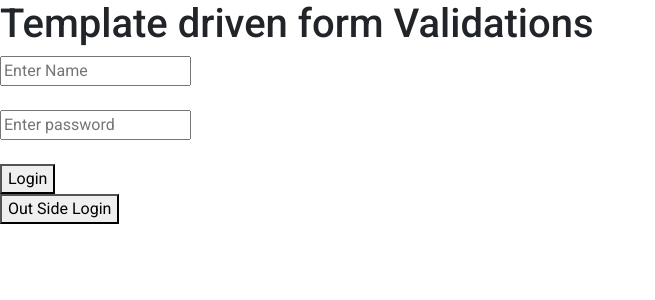
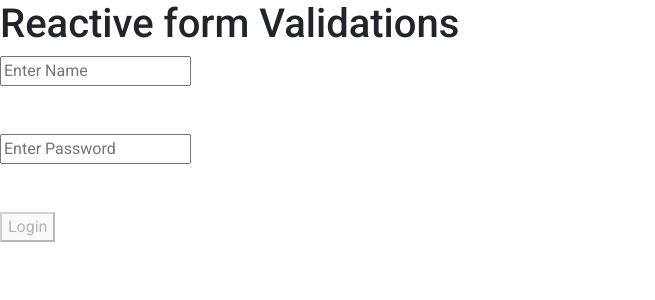
Before and after one commit to Amanymous/learning-Angular, an Angular app: page / in a window 1280 px wide. Shown: the top 300 px of the page, without its empty margins (0-655 px from the left). Built offline with nearby package versions, Linux system fonts and the light colour scheme.

Commit message:
feat: template validation

```diff
--- a/src/app/app.component.html
+++ b/src/app/app.component.html
@@ -1,7 +1,13 @@
-<h1>Template driven form Validations</h1>
-<form #loginForm="ngForm" (ngSubmit)=userLogin(loginForm.value)>
-  <input type="text" placeholder="Enter Name" name="name" ngModel><br><br>
-  <input type="password" placeholder="Enter password" name="password" ngModel><br><br>
-  <button>Login</button>
+<h1>Reactive form Validations</h1>
+<form #loginForm="ngForm" (ngSubmit)="loginUser()">
+  <input type="email" required #name="ngModel" pattern="[a-zA-Z]+$" name="name" placeholder="Enter Name" ngModel />
+  <br />
+  <span *ngIf="name.invalid && name.touched" style="color: red;" >Please enter a Valid input</span><br />
+  <br />
+  <input type="password" name="password" minlength="2" required #password="ngModel" placeholder="Enter Password" ngModel />
+  <br />
+  <span *ngIf="password.invalid && password.touched" style="color: red;" >Please enter a Valid input</span><br />
+  <br />
+  <button [disabled]="loginForm.invalid">Login</button>
 </form>
-<button (click)=userLogin(loginForm.controls)>Out Side Login</button>
+<!-- <button (click)=loginUser(loginForm.controls)>Out Side Login</button> -->
--- a/src/app/app.component.ts
+++ b/src/app/app.component.ts
@@ -1,4 +1,5 @@
 import { Component } from '@angular/core';
+import { FormControl, FormGroup,Validators } from '@angular/forms';
 
 @Component({
   selector: 'app-root',
@@ -8,7 +9,17 @@ import { Component } from '@angular/core';
 export class AppComponent {
   title = 'learning-angular';
 
-  userLogin(item:any){
-    console.log(item)
+  loginForm = new FormGroup({
+    user:new FormControl('',[Validators.required,Validators.pattern('[a-zA-Z ]*$')]),
+    password:new FormControl('',[Validators.required,Validators.minLength(5)])
+  })
+  loginUser(){
+    console.log(this.loginForm.value)
+  }
+  getUser(){
+    return this.loginForm.get('user')
+  }
+  get password(){
+    return this.loginForm.get('password')
   }
 }
```
